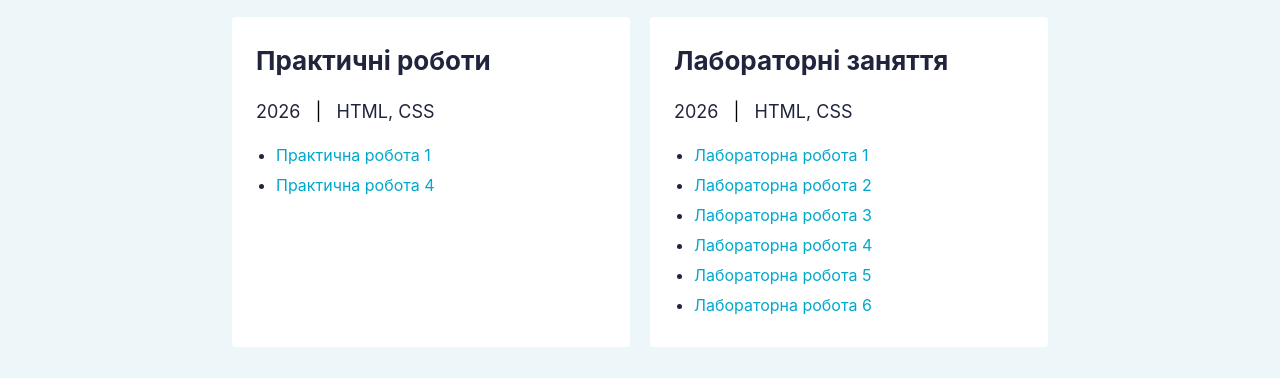
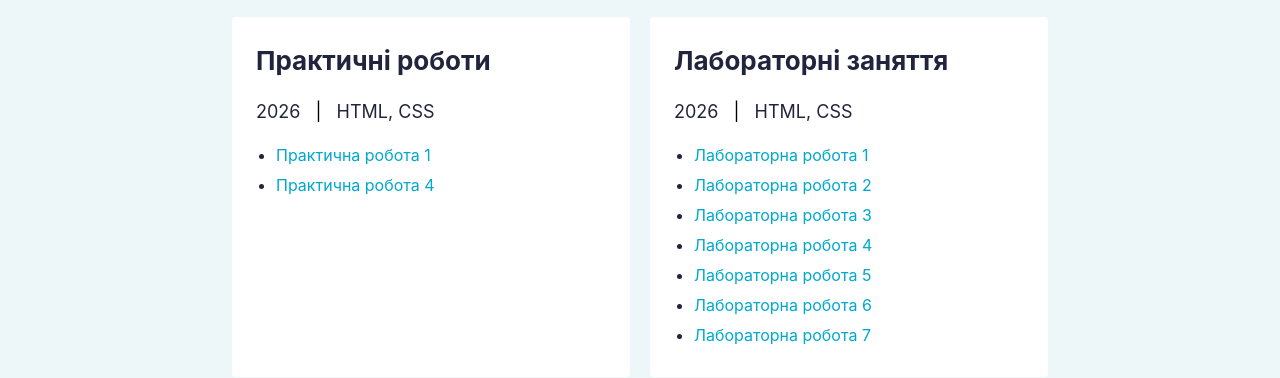
Before and after one commit to IceShtormee/webb, a plain HTML site: page index.html in a window 1280 px wide. Shown: the part 575-953 px from the top of the page. Drawn offline with Linux system fonts and the light colour scheme.

Commit message:
Fix HTML structure and update content

```diff
--- a/index.html
+++ b/index.html
@@ -92,6 +92,9 @@
                             <li>
                                 <a href="labs/lab6/index.html">Лабораторна робота 6</a>
                             </li>
+                            <li>
+                                <a href="labs/lab7/index.html">Лабораторна робота 7</a>
+                            </li>
                         </ul>
                     </article>
                 </div>
```
